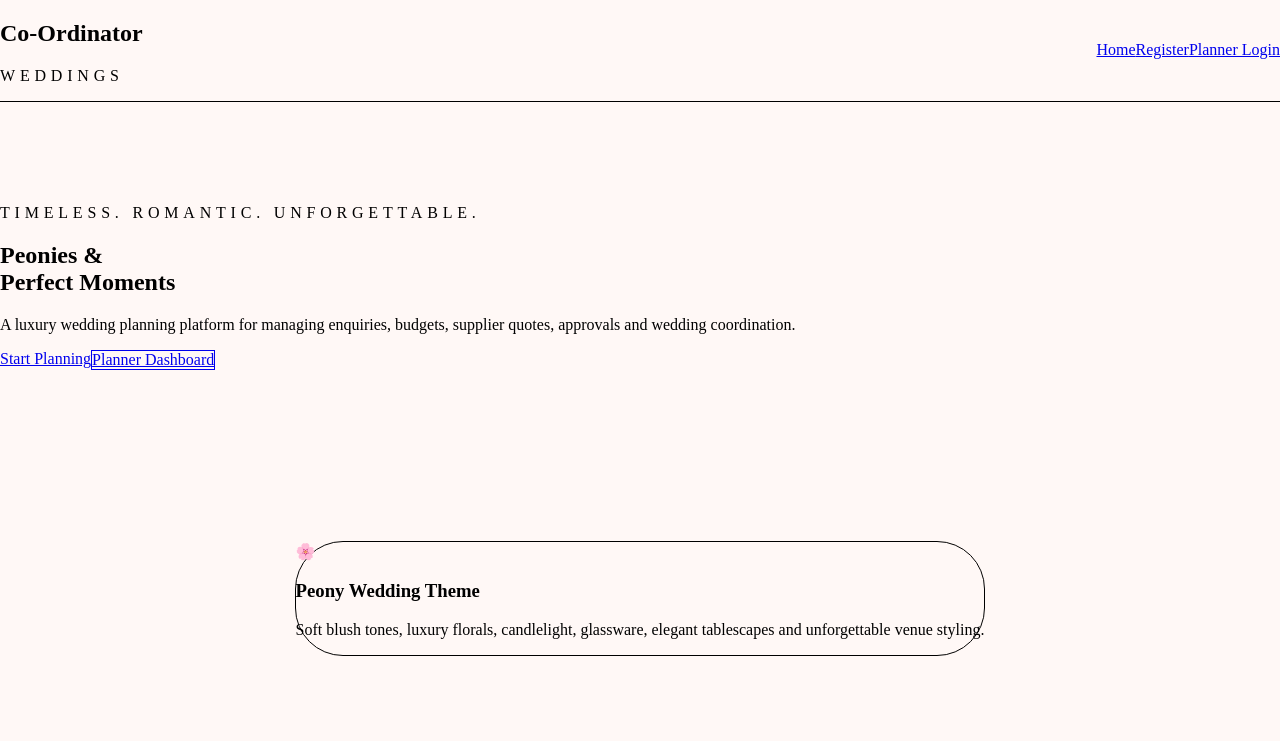
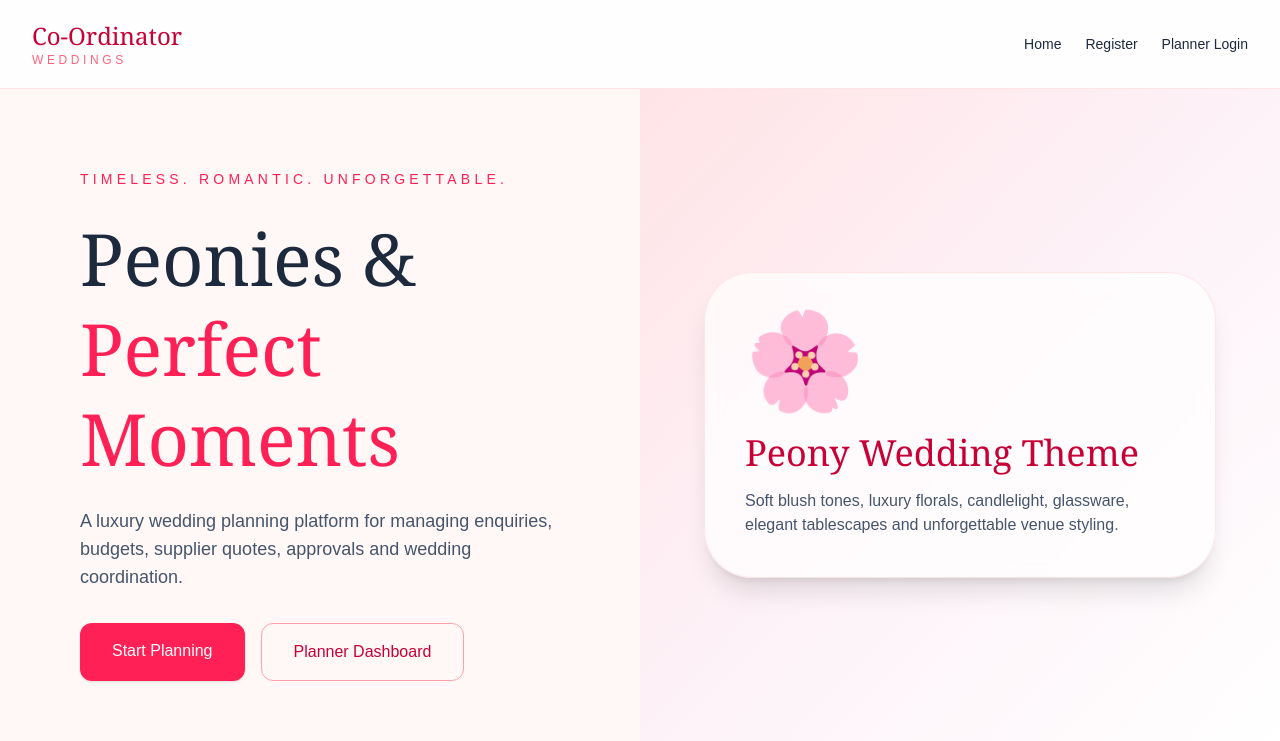
Before and after one commit to Siraajadams/co-Ordinator-, a Next.js app: page / in a window 1280 px wide. Shown: the top 741 px of the page. Built offline with nearby package versions, Linux system fonts and the light colour scheme.

Commit message:
Update globals.css

```diff
--- a/app/globals.css
+++ b/app/globals.css
@@ -1,7 +1,25 @@
-@tailwind base;
-@tailwind components;
-@tailwind utilities;
+@import "tailwindcss";
 
+* {
+  box-sizing: border-box;
+}
+
+html,
 body {
   margin: 0;
+  padding: 0;
+  background: #fff8f6;
+  color: #1e293b;
+  font-family: Arial, Helvetica, sans-serif;
 }
+
+a {
+  text-decoration: none;
+}
+
+input,
+select,
+textarea,
+button {
+  font-family: inherit;
+}
```
